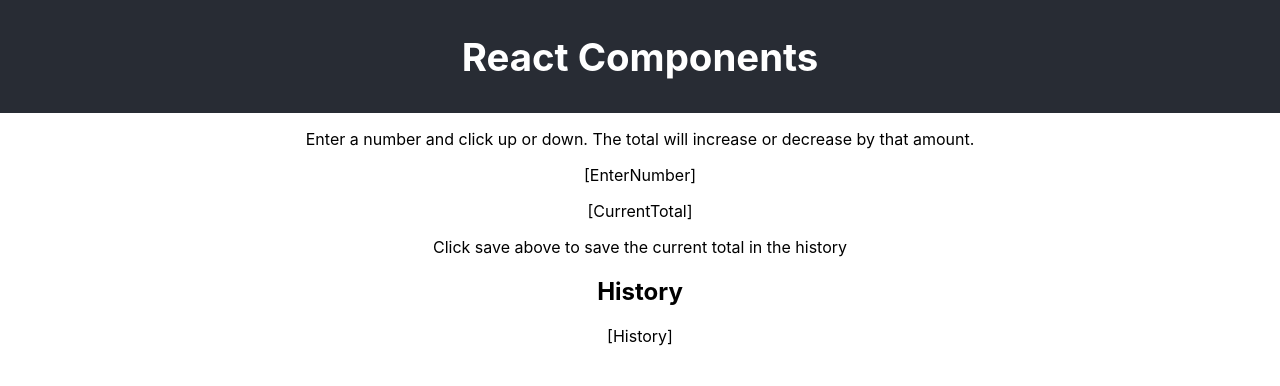
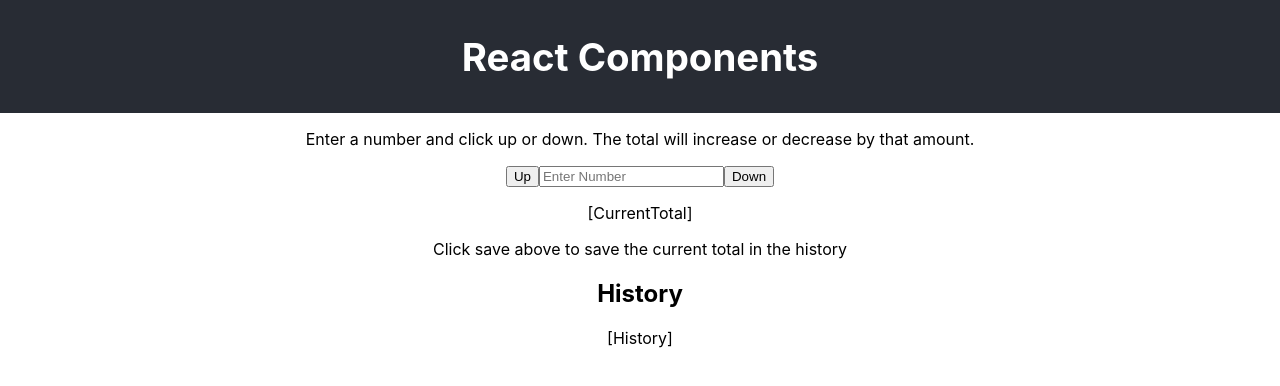
Before and after one commit to mes32/react-props-activity, a React (Create React App) app: page / in a window 1280 px wide. Shown: the top 386 px of the page. Built offline with nearby package versions, Linux system fonts and the light colour scheme.

Commit message:
Build EnterNumber.

```diff
--- a/src/components/EnterNumber/EnterNumber.js
+++ b/src/components/EnterNumber/EnterNumber.js
@@ -4,7 +4,9 @@
     render() {
         return (
             <div>
-                <p>[EnterNumber]</p>
+                <button>Up</button>
+                <input placeholder='Enter Number' />
+                <button>Down</button>
             </div>
         );
     }
```
